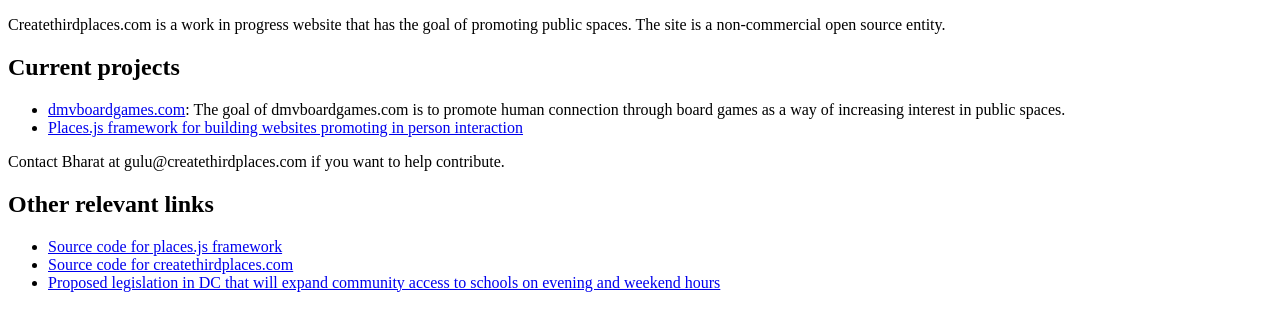
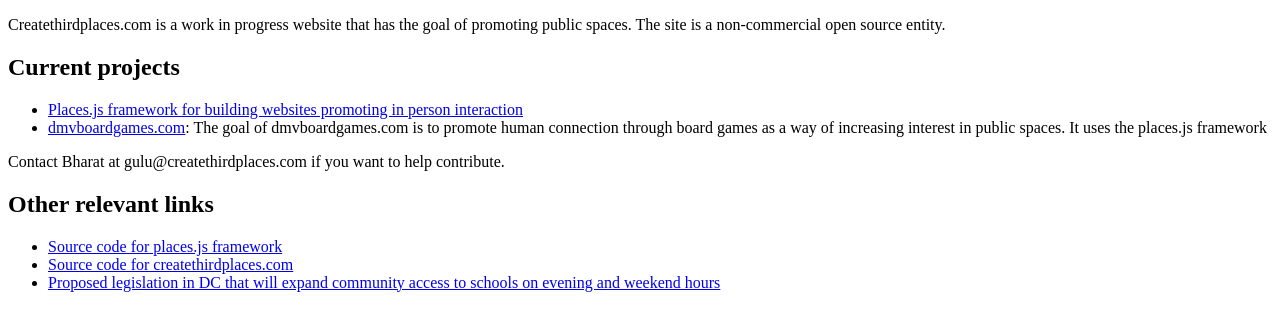
Before and after one commit to createthirdplaces/frontend, a website built with Vite: page src/index.html in a window 1280 px wide. Built offline with nearby package versions, Linux system fonts and the light colour scheme.

Commit message:
Update text on front page

```diff
--- a/src/index.html
+++ b/src/index.html
@@ -14,11 +14,12 @@
 
       <h2>Current projects</h2>
       <ul>
+        <li><a href="placesjs.html">Places.js framework
+          for building websites promoting in person interaction</a></li>
         <li><a href="https://dmvboardgames.com/">dmvboardgames.com</a>:
           The goal of dmvboardgames.com is to promote human connection through board games as a way of increasing
-          interest in public spaces. </li>
-        <li><a href="placesjs.html">Places.js framework
-          for building websites promoting in person interaction</a></li>
+          interest in public spaces. It uses the places.js framework </li>
+
       </ul>
       <p>Contact Bharat at gulu@createthirdplaces.com if you want to help contribute.</p>
     </div>
```
